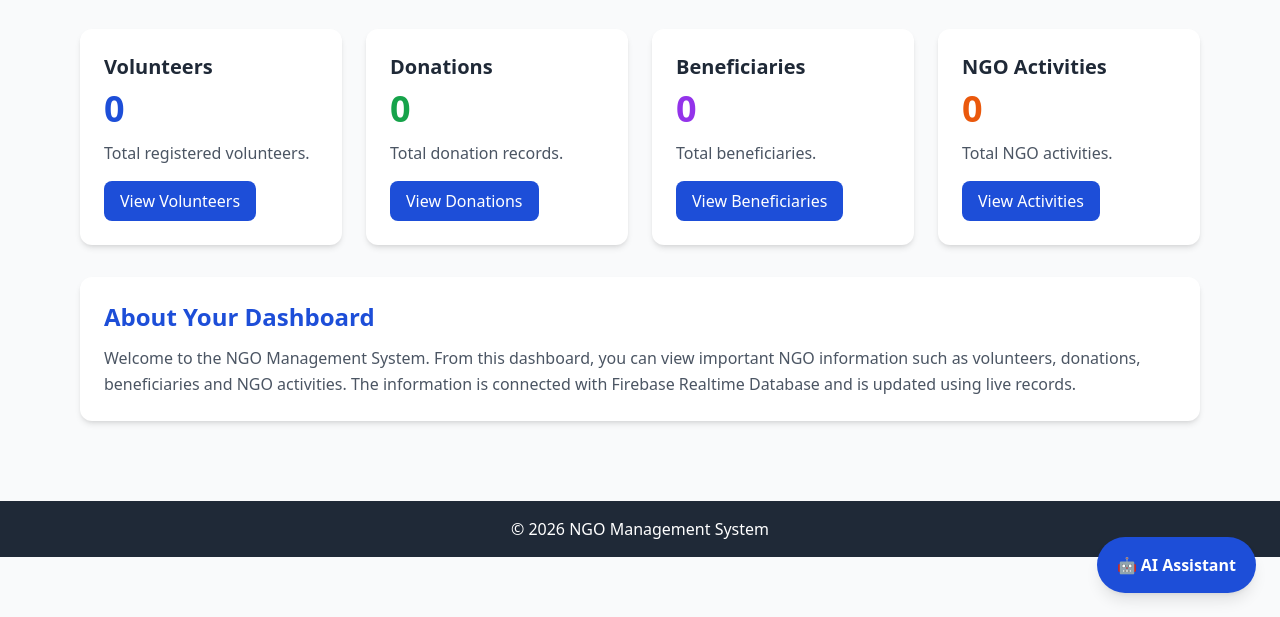
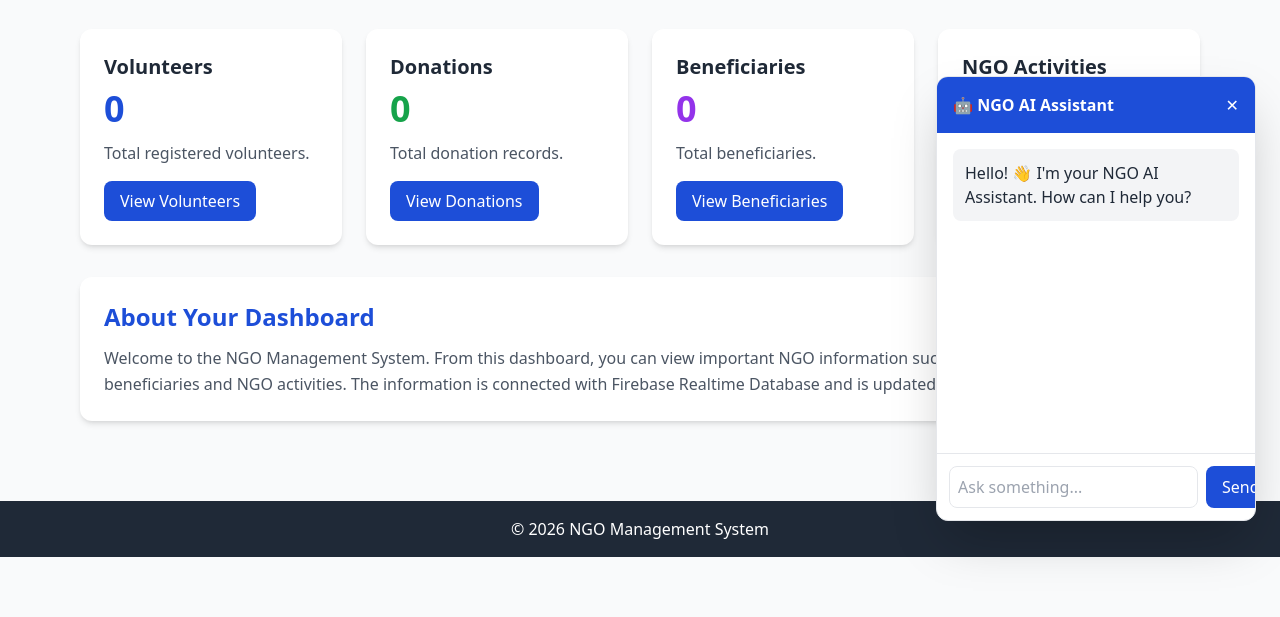
Before and after one commit to chalkeurmila01-rgb/NGO-Management-System-, a plain HTML site: page dashboard.html in a window 1280 px wide. Both pictures are taken after a click on the button "🤖 AI Assistant". Shown: the part 183-800 px from the top of the page. Drawn offline with nearby package versions, Linux system fonts and the light colour scheme; no server answers.

Commit message:
Update dashboard.html

```diff
--- a/dashboard.html
+++ b/dashboard.html
@@ -431,5 +431,34 @@ onAuthStateChanged(auth, async (user) => {
 
 </div>
 
+<script>
+    const chatbotBtn =
+        document.getElementById("chatbotBtn");
+
+    const chatbotWindow =
+        document.getElementById("chatbotWindow");
+
+    const closeChatbot =
+        document.getElementById("closeChatbot");
+
+
+    chatbotBtn.addEventListener("click", function () {
+
+        chatbotWindow.classList.remove("hidden");
+
+        chatbotBtn.classList.add("hidden");
+
+    });
+
+
+    closeChatbot.addEventListener("click", function () {
+
+        chatbotWindow.classList.add("hidden");
+
+        chatbotBtn.classList.remove("hidden");
+
+    });
+</script>
+
 </body>
 </html>
```
